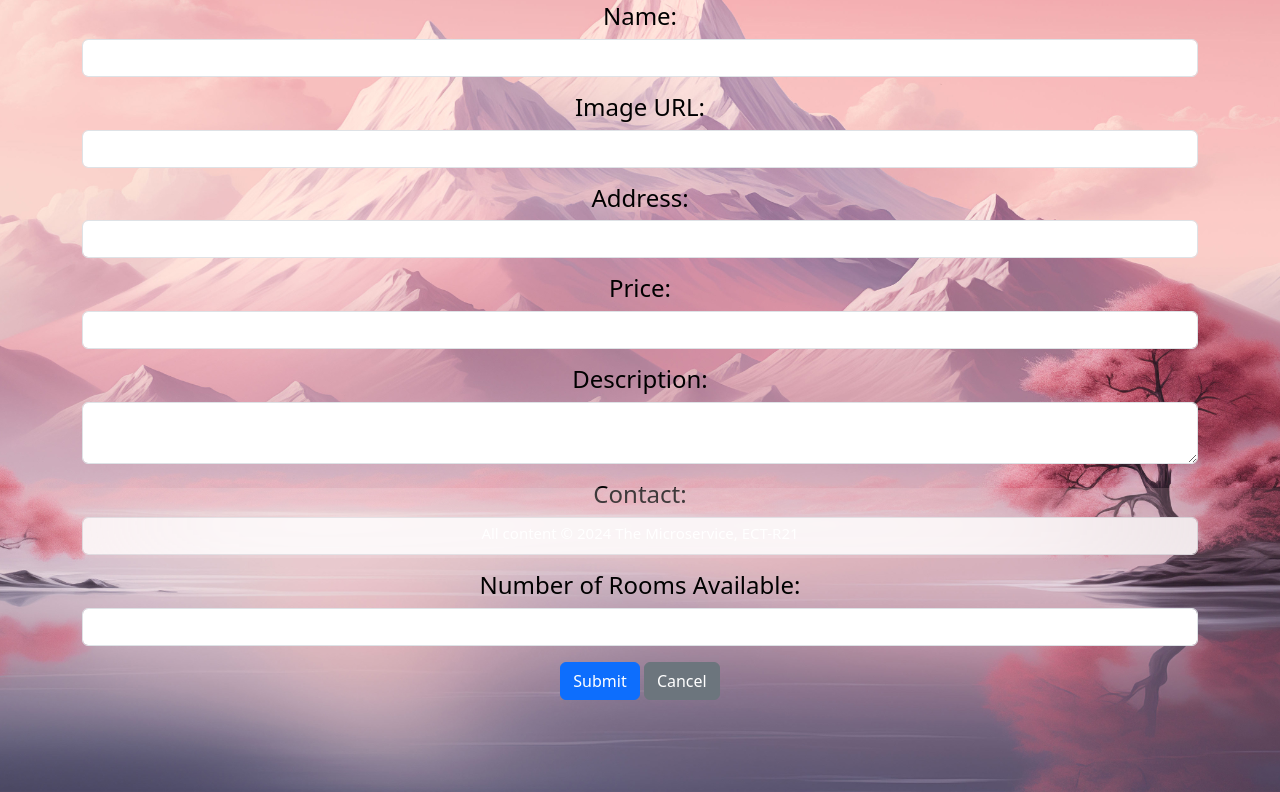
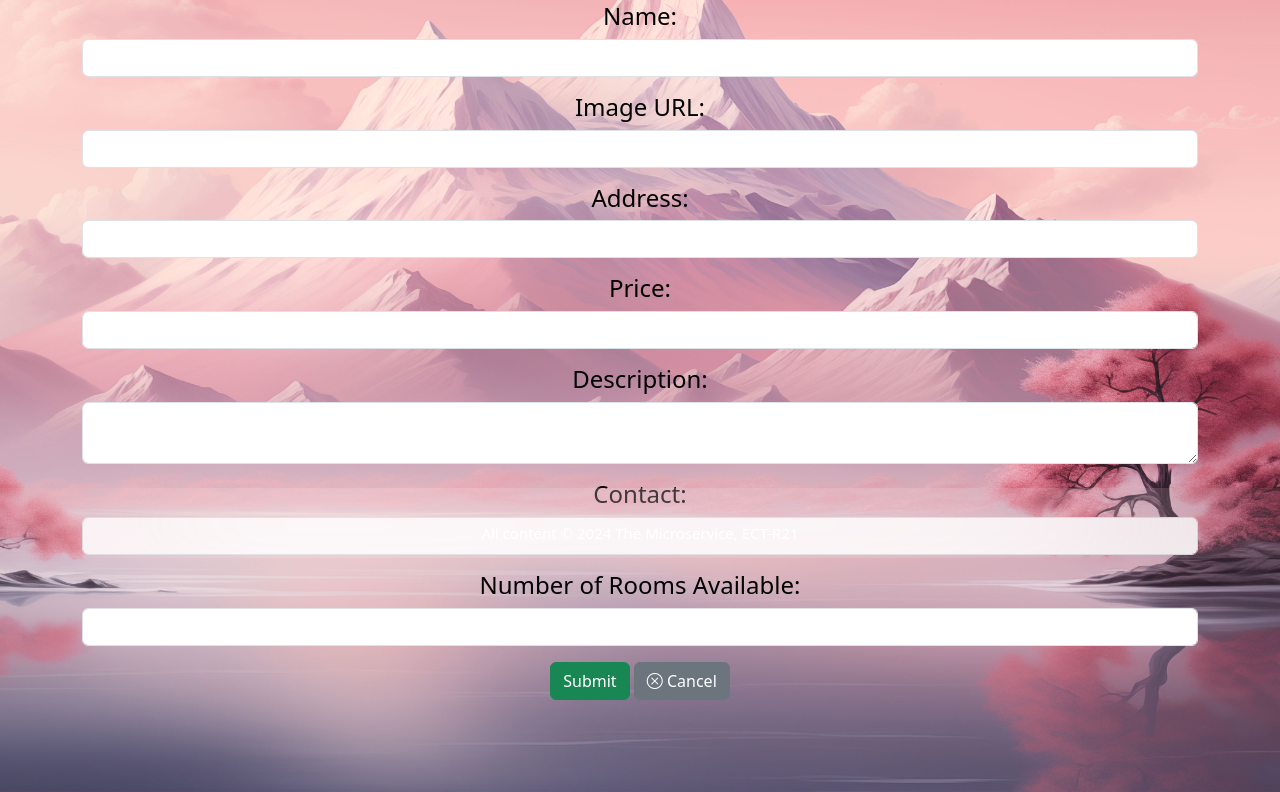
Before and after one commit to inside162544/Project-Microserivecs, a Flask app: page /add-data in a window 1280 px wide. Shown: the part 242-1034 px from the top of the page. Run offline with Flask 3, Linux system fonts and the light colour scheme; some libraries are stand-ins or nearby versions.

Commit message:
modified:   Booking/app.py 	modified:   Dormitory/static/css/style.css 	modified:   Dormitory/templates/add-data.html 	modified:   Dormitory/templates/booking_form.html 	modified:   Dormitory/templates/index.html 	modified:   Dormitory/templates/navbar.html 	modified:   Dormitory/templates/update_form.html

```diff
--- a/Booking/app.py
+++ b/Booking/app.py
@@ -21,7 +21,7 @@ db = client["BookingDB"]
 collection = db["BookingData"]
 
 
-BOOKING_SERVICE_URL = "http://booking-service-url"
+BOOKING_SERVICE_URL = "http://127.0.0.1:5002"
 
 @app.route("/")
 def index():
@@ -31,7 +31,7 @@ def index():
 def create_booking():
     try:
         # Get the booking data from the request
-        data = request.json
+        data = requests.json
 
         # Make a POST request to the Booking service
         response = requests.post(f"{BOOKING_SERVICE_URL}/bookings", json=data)
@@ -39,7 +39,7 @@ def create_booking():
         # Check the response status code
         if response.status_code == 201:
             # Booking created successfully
-            return jsonify({"message": "Booking created successfully", "booking_id": response.json()["id"]}), 201
+            return jsonify({'message': 'Booking created successfully'}), 200
         else:
             # Failed to create booking
             return jsonify({"error": "Failed to create booking"}), response.status_code
--- a/Dormitory/templates/add-data.html
+++ b/Dormitory/templates/add-data.html
@@ -6,8 +6,10 @@
     <meta name="viewport" content="width=device-width, initial-scale=1.0">
     <link rel="stylesheet" href="https://stackpath.bootstrapcdn.com/bootstrap/4.5.2/css/bootstrap.min.css">
     <link rel="stylesheet" href="/static/css/style.css">
-    <script src="https://cdn.jsdelivr.net/npm/bootstrap@5.3.3/dist/js/bootstrap.bundle.min.js" crossorigin="anonymous"></script>
-    <link href="https://cdn.jsdelivr.net/npm/bootstrap@5.3.3/dist/css/bootstrap.min.css" rel="stylesheet" integrity="sha384-QWTKZyjpPEjISv5WaRU9OFeRpok6YctnYmDr5pNlyT2bRjXh0JMhjY6hW+ALEwIH" crossorigin="anonymous">
+    <script src="https://cdn.jsdelivr.net/npm/bootstrap@5.3.3/dist/js/bootstrap.bundle.min.js"
+        crossorigin="anonymous"></script>
+    <link href="https://cdn.jsdelivr.net/npm/bootstrap@5.3.3/dist/css/bootstrap.min.css" rel="stylesheet"
+        integrity="sha384-QWTKZyjpPEjISv5WaRU9OFeRpok6YctnYmDr5pNlyT2bRjXh0JMhjY6hW+ALEwIH" crossorigin="anonymous">
     <title>Add Dormitory Data</title>
 </head>
 
@@ -15,6 +17,7 @@
     <br>
     {% include 'navbar.html' %}
     <br><br><br><br><br><br>
+
     <div class="container">
         <h1 class="text-center">Add Dormitory Data</h1>
         <form id="addDataForm" class="text-center">
@@ -44,12 +47,15 @@
             </div>
             <div class="mb-3">
                 <h4 for="numberOfRoomsAvailable" class="form-label">Number of Rooms Available:</h4>
-                <input type="number" class="form-control" id="numberOfRoomsAvailable" name="numberOfRoomsAvailable" required>
+                <input type="number" class="form-control" id="numberOfRoomsAvailable" name="numberOfRoomsAvailable"
+                    required>
             </div>
-            <button type="submit" class="btn btn-primary">Submit</button>
-            <button type="button" class="btn btn-secondary" id="cancelBtn">Cancel</button>
+            <button type="submit" class="btn btn-success">Submit</button>
+            <button type="button" class="btn btn-secondary" id="cancelBtn"><i
+                    class="bi bi-x-circle"></i>&nbsp;Cancel</button>
         </form>
     </div>
+
     <br><br><br>
     <footer class="footer text-white" style="height: 70px; line-height: 70px;">
         <span class="text">All content © 2024 The Microservice, ECT-R21</span><br>
--- a/Dormitory/templates/booking_form.html
+++ b/Dormitory/templates/booking_form.html
@@ -1,13 +1,15 @@
 <!DOCTYPE html>
 <html lang="en">
+
 <head>
     <meta charset="UTF-8">
     <meta name="viewport" content="width=device-width, initial-scale=1.0">
     <title>Booking Form</title>
 </head>
+
 <body>
     <h2>Booking Form</h2>
-    <form action="https://curly-meme-x556654v797qhj5r-5001.app.github.dev/" method="POST" enctype="application/json">
+    <form action="http://127.0.0.1:5002/booking_form" method="POST" enctype="application/json">
         <label for="check-in-date">Check-in Date:</label><br>
         <input type="date" id="check-in-date" name="check-in-date" required><br><br>
 
@@ -29,4 +31,5 @@
         <input type="submit" value="Submit">
     </form>
 </body>
+
 </html>
--- a/Dormitory/templates/update_form.html
+++ b/Dormitory/templates/update_form.html
@@ -9,6 +9,9 @@
     <link rel="stylesheet" href="/static/css/style.css">
     <script src="https://cdn.jsdelivr.net/npm/bootstrap@5.3.3/dist/js/bootstrap.bundle.min.js"
         crossorigin="anonymous"></script>
+        <link rel="stylesheet" href="/static/css/style.css">
+        <link href="https://cdn.jsdelivr.net/npm/bootstrap@5.3.3/dist/css/bootstrap.min.css" rel="stylesheet"
+            integrity="sha384-QWTKZyjpPEjISv5WaRU9OFeRpok6YctnYmDr5pNlyT2bRjXh0JMhjY6hW+ALEwIH" crossorigin="anonymous">
     <link href="https://cdn.jsdelivr.net/npm/bootstrap@5.3.3/dist/css/bootstrap.min.css" rel="stylesheet"
         integrity="sha384-QWTKZyjpPEjISv5WaRU9OFeRpok6YctnYmDr5pNlyT2bRjXh0JMhjY6hW+ALEwIH" crossorigin="anonymous">
     <link rel="stylesheet" href="https://stackpath.bootstrapcdn.com/bootstrap/4.5.2/css/bootstrap.min.css">
@@ -56,7 +59,8 @@
 
             <br>
             <button type="submit" class="btn btn-primary"><i class="bi bi-house-gear"></i>&nbsp;Update</button>
-            <button type="button" class="btn btn-danger" id="deleteBtn"><i class="bi bi-trash"></i>&nbsp;Delete</button>
+            <button type="button" class="btn btn-danger" id="deleteBtn"><i
+                    class="bi bi-trash"></i>&nbsp;Delete</button>
             <button type="button" class="btn btn-secondary" id="cancelBtn"><i
                     class="bi bi-x-circle"></i>&nbsp;Cancel</button>
         </form>
```
Also changed, not shown: Dormitory/templates/index.html (+9 -5 lines), Dormitory/templates/navbar.html (+5 -2 lines), Dormitory/static/css/style.css (line endings or trailing spaces).
